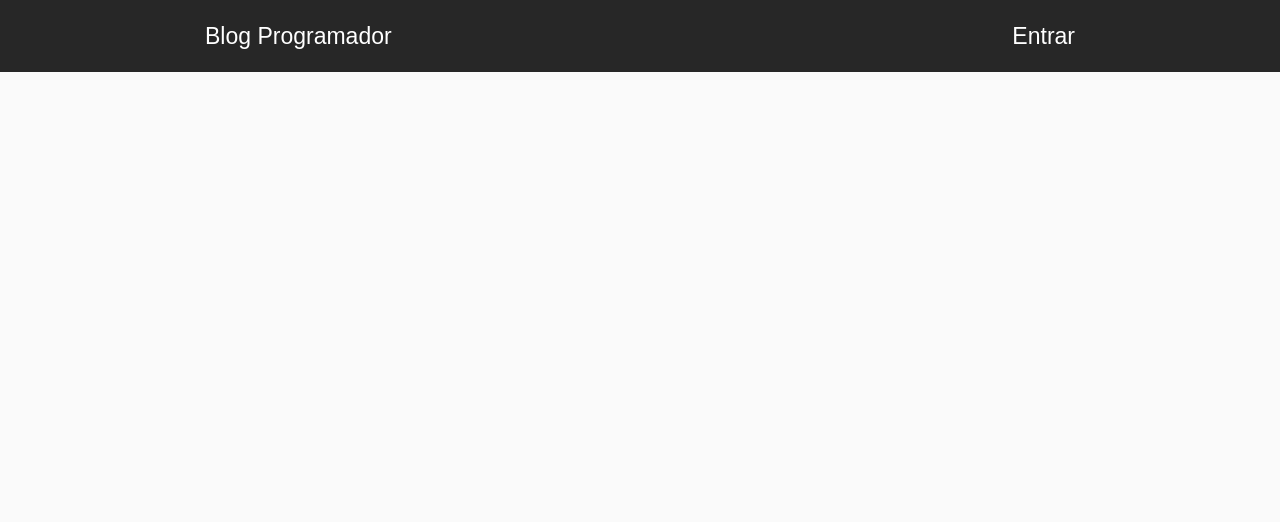
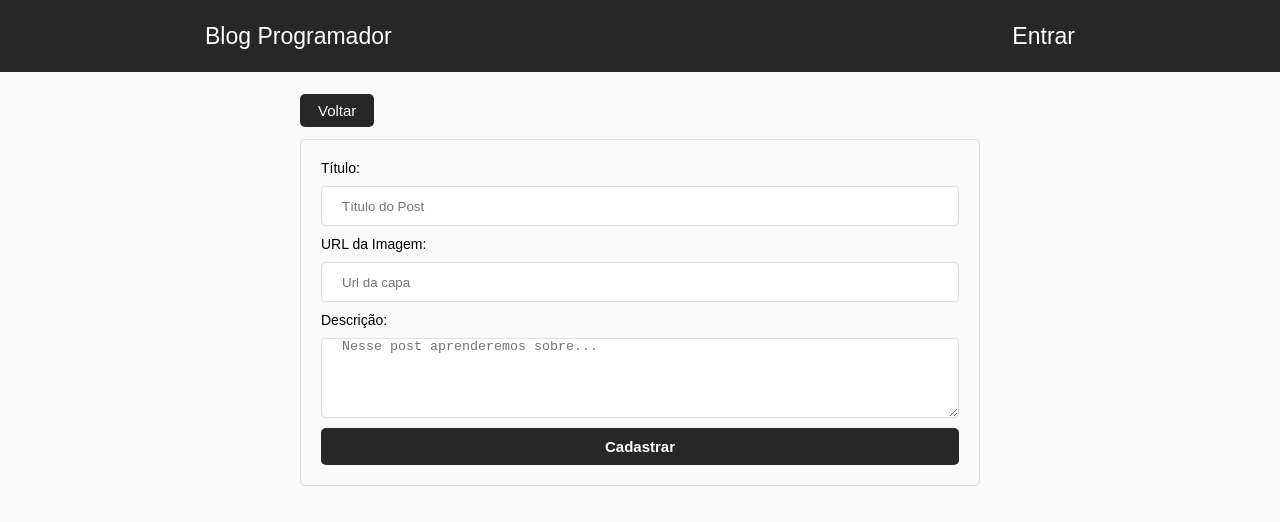
Before and after one commit to italomp/Blog-Frontend, a React (Create React App) app: page /dashboard/new in a window 1280 px wide. Shown: the top 522 px of the page. Built offline with nearby package versions, Linux system fonts and the light colour scheme; no server answers; sample sign-in values are in the browser's storage.

Commit message:
newPost developed

```diff
--- a/src/App.js
+++ b/src/App.js
@@ -5,6 +5,7 @@ import Home from './pages/Home';
 import Login from './pages/Login';
 import Dashboard from './pages/Dashboard';
 import Register from './pages/Register';
+import NewPost from './pages/NewPost';
 import Header from './components/Header';
 import firebase from './firebase';
 
@@ -32,6 +33,7 @@ class App extends Component{
                         <Route exact path="/" component={Home} />
                         <Route exact path="/login" component={Login} />
                         <Route exact path="/dashboard" component={Dashboard} />
+                        <Route exact path="/dashboard/new" component={NewPost} />
                         <Route exact path="/register" component={Register} />
                     </Switch>
                 </BrowserRouter>
--- a/src/pages/Dashboard/index.js
+++ b/src/pages/Dashboard/index.js
@@ -16,7 +16,7 @@ class Dashboard extends Component{
     }
 
     async componentDidMount(){
-        if(!firebase.getCurrentUser){
+        if(firebase.getCurrentUser() == null){
             this.props.history.replace("/login");
             return null;
         }
--- a/src/pages/Home/index.js
+++ b/src/pages/Home/index.js
@@ -11,15 +11,16 @@ class Home extends Component{
     componentDidMount(){
         firebase.database.ref("posts").on("value", snapshot =>{
             let state = this.state;
-            snapshot.val().map(child => {
+            snapshot.forEach(child => {
                 state.posts.push({
-                    chave: child.key,
-                    titulo: child.titulo,
-                    imagem: child.imagem,
-                    descricao: child.descricao,
-                    autor: child.autor
+                    chave: child.val().key,
+                    titulo: child.val().titulo,
+                    imagem: child.val().imagem,
+                    descricao: child.val().descricao,
+                    autor: child.val().autor
                 });
             });
+            state.posts.reverse();
             this.setState(state);
         });
     }
--- a/src/pages/Login/index.js
+++ b/src/pages/Login/index.js
@@ -36,6 +36,9 @@ class Login extends Component{
         const { email, password } = this.state;
         try{
             await firebase.login(email, password)
+            .then(
+                this.props.history.replace("/dashboard")
+            )
             .catch(error => {
                 if(error.code === "auth/user-not-found"){
                     alert("Este usuário não existe!");
@@ -45,7 +48,6 @@ class Login extends Component{
                 }
                 return null; //It's for the replace method don't be executed
             });
-            this.props.history.replace("/dashboard");
         }catch(error){
             alert(error.message);
         }
--- a/src/pages/Login/login.css
+++ b/src/pages/Login/login.css
@@ -6,6 +6,7 @@ form#login{
     padding: 30px;
     background-color: #fff;
     border: 1px solid #ddd;
+    border-radius: 5px;
 }
 
 form#login input{
@@ -20,6 +21,7 @@ form#login input{
 form#login button{
     height: 40px;
     padding: 10px 20px;
+    border: 0px;
     border-radius: 5px;
     background-color: #272727;
     color: #fff;
--- /dev/null
+++ b/src/pages/NewPost/index.js
@@ -0,0 +1,73 @@
+import { Component } from 'react';
+import { Link, withRouter } from 'react-router-dom';
+import './newPost.css';
+import firebase from './../../firebase';
+
+class NewPost extends Component{
+    constructor(props){
+        super(props);
+        this.state = {
+            tittle: "",
+            imageUrl: "",
+            description: "",
+            alert: ""
+        }
+        this.register = this.register.bind(this);
+    }
+
+    componentDidMount(){
+        if(firebase.getCurrentUser() == null){
+            this.props.history.replace("/");
+            return null;
+        }
+    }
+
+    async register(event){
+        let newPostTittle = this.state.tittle;
+        let newPostImageUrl = this.state.imageUrl;
+        let newPostDescription = this.state.description;
+        event.preventDefault();
+        if(newPostTittle != "" && newPostImageUrl != "" && newPostDescription != ""){
+            let posts = firebase.database.ref("posts");
+            let postKey = posts.push().key;
+            await posts.child(postKey).set({
+                titulo: newPostTittle,
+                descricao: newPostDescription,
+                imagem: newPostImageUrl,
+                autor: localStorage.userName
+            });
+            this.props.history.replace("/dashboard");
+        }
+        else{
+            this.setState({alert: "Preencha Todos os Campos!"});
+        }
+    }
+
+    render(){
+        return(
+            <div id="new-post">
+                <header id="new-post-header">
+                    <Link to="/dashboard"> Voltar</Link>
+                </header>
+                <form onSubmit={this.register} id="new-post-form">
+                    <span>{this.state.alert}</span>
+                    <label>Título: </label>
+                    <input type="text" placeholder="Título do Post" autoFocus
+                     onChange={event => this.setState({tittle: event.target.value})}/>
+
+                    <label>URL da Imagem: </label>
+                    <input type="text" placeholder="Url da capa"
+                     onChange={event => this.setState({imageUrl: event.target.value})}/>
+
+                    <label>Descrição: </label>
+                    <textarea type="text" placeholder="Nesse post aprenderemos sobre..."
+                     onChange={event => this.setState({description: event.target.value})}/>
+
+                    <button type="submit">Cadastrar</button>
+                </form>
+            </div>
+        );
+    }
+}
+
+export default withRouter(NewPost);
--- /dev/null
+++ b/src/pages/NewPost/newPost.css
@@ -0,0 +1,60 @@
+
+header#new-post-header{
+    max-width: 680px;
+    align-items: center;
+    margin: 30px auto 10px;
+}
+
+header#new-post-header a{
+    text-decoration: none;
+    font-size: 15px;
+    color: #fff;
+    background-color: #272727;
+    border-radius: 5px;
+    padding: 8px 18px 8px;
+}
+
+form#new-post-form{
+    display: flex;
+    flex-direction: column;
+    max-width: 680px;
+    margin: 20px auto;
+    padding: 20px;
+    border: 1px solid #ddd;
+    border-radius: 5px;
+}
+
+form#new-post-form input{
+    margin: 10px 0px;
+    height: 40px;
+    border-radius: 5px;
+    border: 1px solid #ddd;
+    padding: 0 20px;
+}
+
+form#new-post-form textarea{
+    height: 80px;
+    border-radius: 5px;
+    border: 1px solid #ddd;
+    padding: 0 20px;
+    margin: 10px 0px;
+}
+
+form#new-post-form button{
+    padding: 10px 20px;
+    border: 0px;
+    border-radius: 5px;
+    background-color: #272727;
+    color: #fff;
+    cursor: pointer;
+    font-size: 15px;
+    font-weight: bold;
+}
+
+form#new-post-form span{
+    color: red;
+    font-size: 18px;
+    font-weight: bold;
+    text-align: center;
+
+}
--- a/src/pages/Register/register.css
+++ b/src/pages/Register/register.css
@@ -14,6 +14,7 @@ form#register{
     padding: 30px;
     background-color: #fff;
     border: 1px solid #ddd;
+    border-radius: 5px;
 }
 
 form#register input{
```
Also changed, not shown: src/style.css (line endings or trailing spaces).
